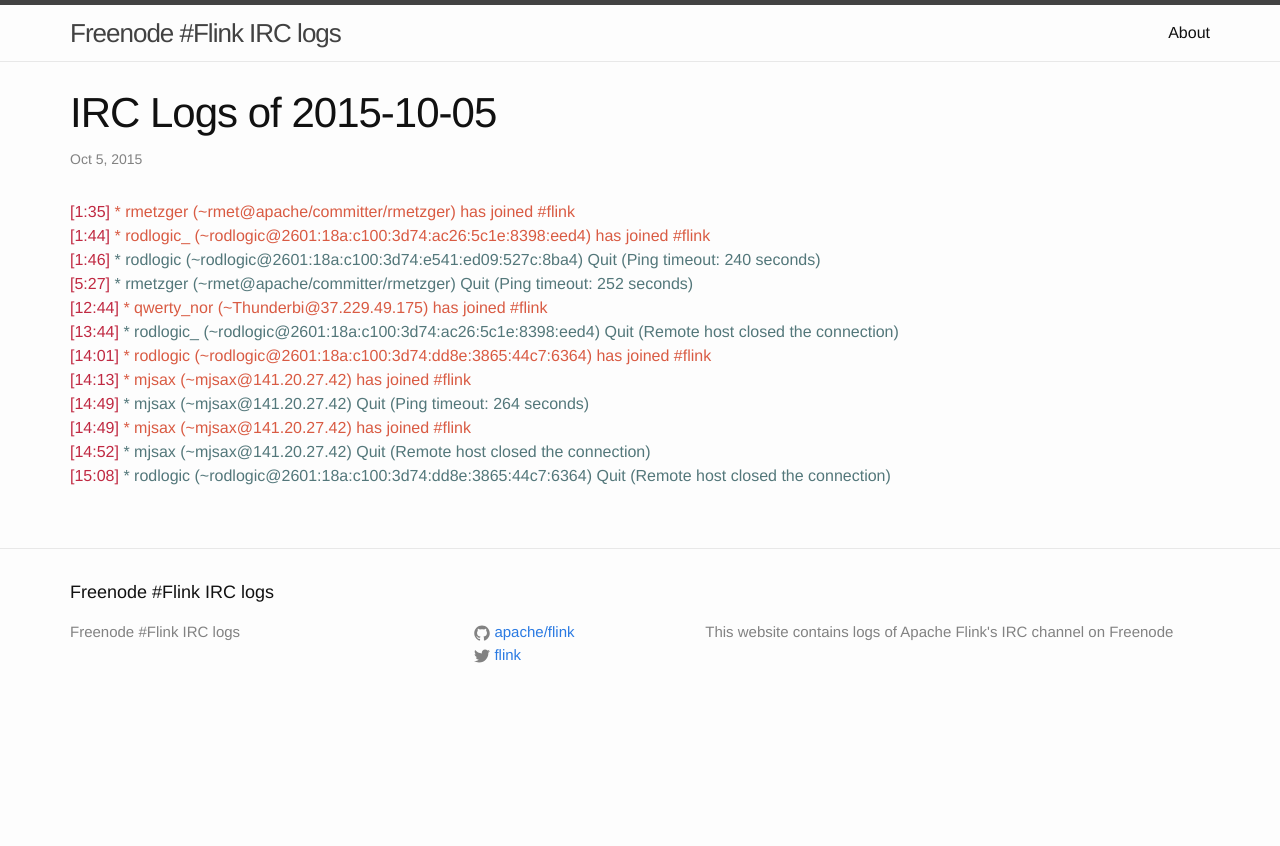
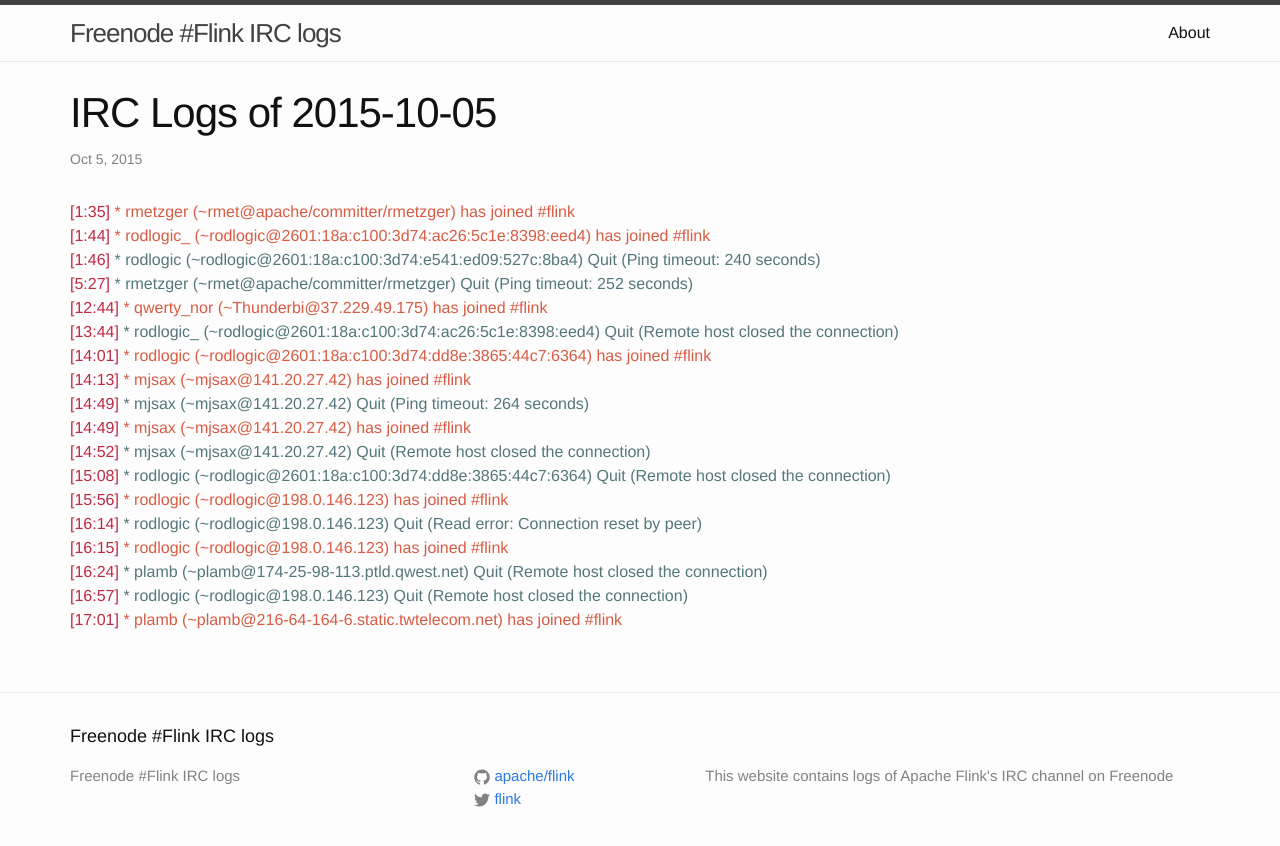
Before and after one commit to flink-irc-logs/flink-irc-logs.github.io, a Jekyll site: the page built from _posts/2015-10-05-logs.markdown, in a window 1280 px wide. Shown: the top 846 px of the page. Built offline with Jekyll 4.4.1, drawn with Linux system fonts in a browser that asks for light colours.

Commit message:
Update of the logs on Mon Oct  5 17:22:27 CEST 2015

```diff
--- a/_posts/2015-10-05-logs.markdown
+++ b/_posts/2015-10-05-logs.markdown
@@ -16,3 +16,9 @@
 <span class="irc-date">[14:49]</span> <span class="irc-green">* mjsax (~mjsax@141.20.27.42) has joined #flink</span><br />
 <span class="irc-date">[14:52]</span> <span class="irc-navy">* mjsax (~mjsax@141.20.27.42) Quit (Remote host closed the connection)</span><br />
 <span class="irc-date">[15:08]</span> <span class="irc-navy">* rodlogic (~rodlogic@2601:18a:c100:3d74:dd8e:3865:44c7:6364) Quit (Remote host closed the connection)</span><br />
+<span class="irc-date">[15:56]</span> <span class="irc-green">* rodlogic (~rodlogic@198.0.146.123) has joined #flink</span><br />
+<span class="irc-date">[16:14]</span> <span class="irc-navy">* rodlogic (~rodlogic@198.0.146.123) Quit (Read error: Connection reset by peer)</span><br />
+<span class="irc-date">[16:15]</span> <span class="irc-green">* rodlogic (~rodlogic@198.0.146.123) has joined #flink</span><br />
+<span class="irc-date">[16:24]</span> <span class="irc-navy">* plamb (~plamb@174-25-98-113.ptld.qwest.net) Quit (Remote host closed the connection)</span><br />
+<span class="irc-date">[16:57]</span> <span class="irc-navy">* rodlogic (~rodlogic@198.0.146.123) Quit (Remote host closed the connection)</span><br />
+<span class="irc-date">[17:01]</span> <span class="irc-green">* plamb (~plamb@216-64-164-6.static.twtelecom.net) has joined #flink</span><br />
```
